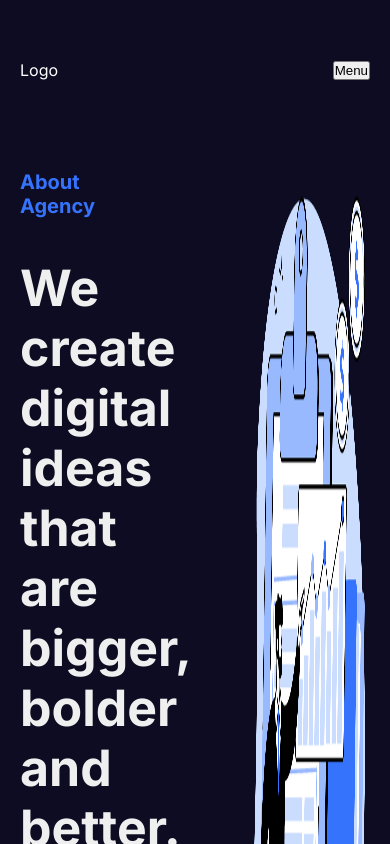
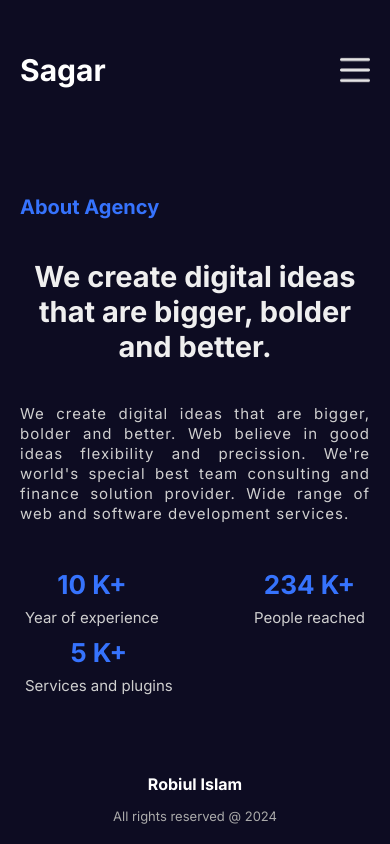
Before and after one commit to robiulsagor/nextjs-agency-website, a Next.js app: page /about in a window 390 px wide. Shown: the top 844 px of the page. Built offline with nearby package versions, Linux system fonts and the light colour scheme.

Commit message:
Responsiveness done for all the page I have currently

```diff
--- a/app/about/about.module.css
+++ b/app/about/about.module.css
@@ -30,12 +30,14 @@
     color: #cfcfcf;
     line-height: 20px;
     letter-spacing: 1px;
+    text-align: justify;
 }
 
 .cardContainer {
     display: flex;
     gap: 10px;
     justify-content: space-between;
+    flex-wrap: wrap;
 }
 
 .card {
@@ -63,3 +65,29 @@
     align-items: center;
     justify-content: center;
 }
+
+@media screen and (max-width: 1024px) {
+    .aboutHeader {
+        font-size: 45px;
+        text-align: center;
+    }
+
+    .imgContainer {
+        display: none;
+    }
+}
+
+@media screen and (max-width: 550px) {
+    .aboutHeader {
+        font-size: 29px;
+        text-align: center;
+    }
+
+    .cardContainer {
+        gap: 0px;
+    }
+
+    .card {
+        text-align: center;
+    }
+}
--- a/app/contact/contact.module.css
+++ b/app/contact/contact.module.css
@@ -43,3 +43,15 @@
 .formSubmit:hover {
     background: var(--bgSoft);
 }
+
+@media screen and (max-width: 1024px) {
+    .container {
+        gap: 40px;
+    }
+}
+
+@media screen and (max-width: 768px) {
+    .imgContainer {
+        display: none;
+    }
+}
--- a/app/globals.css
+++ b/app/globals.css
@@ -34,6 +34,11 @@ a {
   flex-direction: column;
   justify-content: space-between;
   overflow: hidden !important;
+}
+
+.logo {
+  font-weight: 700;
+  font-size: 30px;
 }
 
 .mobileMenu {
--- a/components/footer/footer.module.css
+++ b/components/footer/footer.module.css
@@ -13,3 +13,10 @@
     font-size: small;
     color: #aaa;
 }
+
+@media screen and (max-width: 450px) {
+    .container {
+        flex-direction: column;
+        height: 50px;
+    }
+}
--- a/components/navbar/Navbar.jsx
+++ b/components/navbar/Navbar.jsx
@@ -1,3 +1,4 @@
+import Link from "next/link"
 import Links from "./links/Links"
 import styles from "./navbar.module.css"
 
@@ -5,7 +6,7 @@ const Navbar = () => {
     return (
         <div className={styles.container}>
             <div>
-                Logo
+                <Link className="logo" href="/">Sagar</Link>
             </div>
 
             <div>
--- a/components/navbar/links/Links.jsx
+++ b/components/navbar/links/Links.jsx
@@ -3,6 +3,7 @@ import Link from "next/link"
 import styles from "./links.module.css"
 import NavLink from "../navLink/NavLink"
 import { useState } from "react"
+import Image from "next/image"
 
 const Links = () => {
     const linkList = [
@@ -50,16 +51,9 @@ const Links = () => {
                 }
             </div>
 
-            <button className={styles.mobileBtn} onClick={() => setOpen(prev => !prev)}>Menu</button>
-
-            {/* <div className={open ? 'mobileMenu active' : 'mobileMenu '}>
-                {
-                    linkList.map(link => (
-                        <NavLink item={link} key={link.title} />
-                    ))
-                }
-            </div> */}
-
+            {/* <button className={styles.mobileBtn} onClick={() => setOpen(prev => !prev)}>Menu</button> */}
+            <Image src="/menu.png" alt="menu icon" width={30} height={30} className={styles.mobileBtn}
+                onClick={() => setOpen(prev => !prev)} />
             {
                 open && (
                     <div className="mobileMenu">
--- a/components/navbar/links/links.module.css
+++ b/components/navbar/links/links.module.css
@@ -5,7 +5,7 @@
 
 .links {
     display: flex;
-    gap: 10px;
+    gap: 0px;
 }
 
 .logout {
```
Also changed, not shown: app/blog/[slug]/page.jsx (+3 -3 lines), app/blog/[slug]/singlePost.module.css (+24 -0 lines), app/page.module.css (+26 -1 lines).
